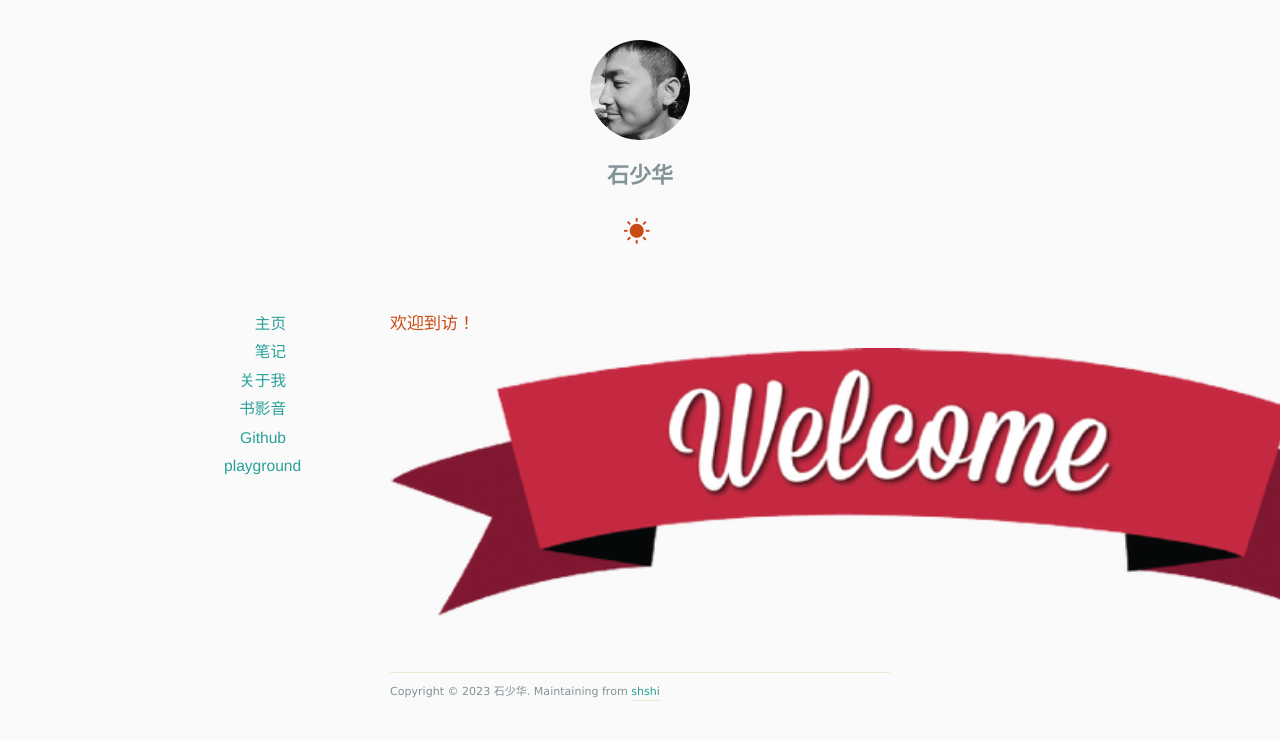
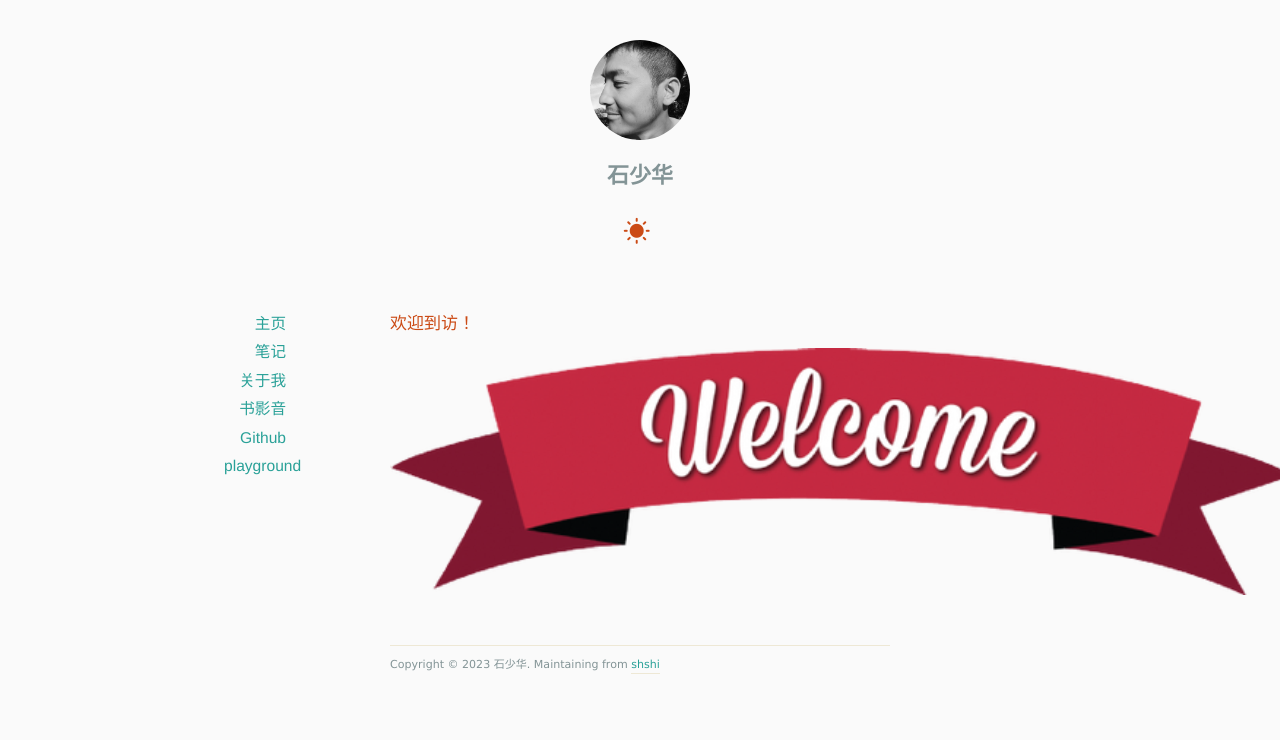
Before and after one commit to shshi/shishaohua.github.io, a Jekyll site: the page built from docs/index.html, in a window 1280 px wide. Shown: the top 740 px of the page. Built offline with Jekyll 4.4.1, drawn with Linux system fonts in a browser that asks for light colours; nearby versions of some CDN libraries; the list of posts is cut into pages by our own code.

Commit message:
Update style.css

```diff
--- a/docs/assets/css/style.css
+++ b/docs/assets/css/style.css
@@ -161,7 +161,7 @@
 }
 
 #content {
-	width: 1000px; /*** 500px ***/
+	width: 900px; /*** 500px ***/
 	margin: 0 auto;
 }
 
```
